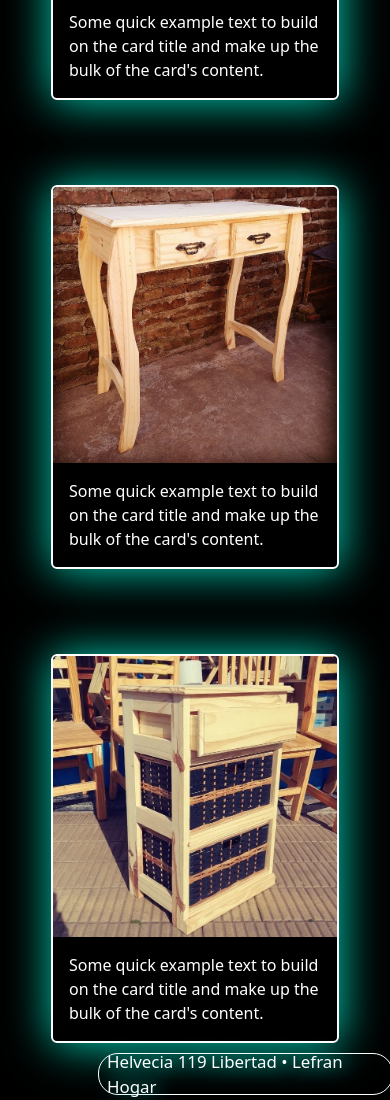
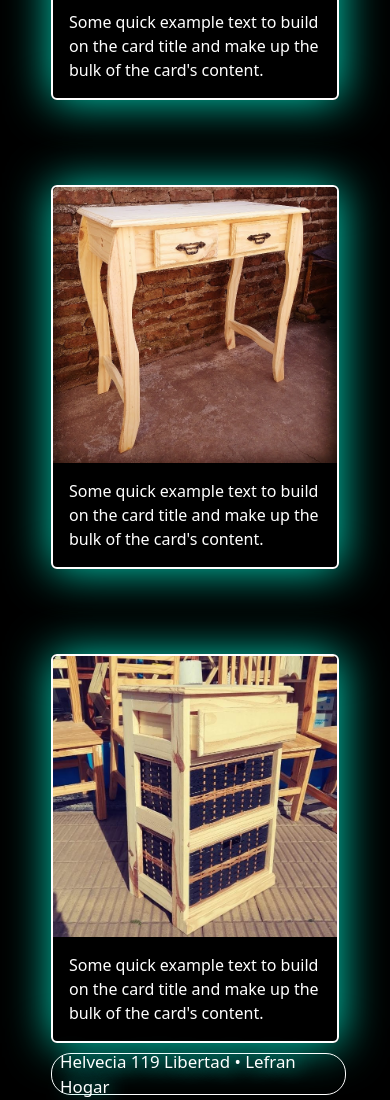
Before and after one commit to leandrolean/lefran, a plain HTML site: page paginas/pinturas.html in a window 390 px wide. Shown: the part 1023-2123 px from the top of the page. Drawn offline with nearby package versions, Linux system fonts and the light colour scheme; files whose address does not match are found by name.

Commit message:
continuamos dia 123123

```diff
--- a/sass/_body.scss
+++ b/sass/_body.scss
@@ -28,13 +28,13 @@
       &:hover {
         background-color: rgb(0, 0, 0);
         color: rgb(255, 255, 255);
-        box-shadow:5px 0px 20px rgb(2, 255, 221);
+        box-shadow: 5px 0px 20px rgb(2, 255, 221);
         border-radius: 20px;
         transition: 0.5;
       }
     }
-    .nav-item{
-      text-align:center;
+    .nav-item {
+      text-align: center;
     }
 
     .navbar-toggler-icon {
--- a/sass/_pintura.scss
+++ b/sass/_pintura.scss
@@ -67,7 +67,7 @@
     .footer2{
         top: 245vh;
         height: 5vh;
-        justify-content: center;
-        align-items: center;
+        left: 6vh;
+
     }
 }
--- a/sass/_titulos.scss
+++ b/sass/_titulos.scss
@@ -18,27 +18,6 @@
    text-shadow:5px 0px 20px rgb(2, 255, 221);
 
 }
-
-.footer2{
-    display: flex;
-    font-size: 2vh;
-    text-transform: capitalize;
-    color: white;
-   text-shadow:5px 0px 20px rgb(2, 255, 221);
-   border: 1.5px solid white;
-   border-radius: 20px;
-   padding: 1vh;
-   width: 35vh;
-   position: absolute;
-   bottom: 3%;
-   margin: 1vh auto ;
-   left: 40%;
-
-}
-
-
-
-
 
 
 /*footer*/
```
Also changed, not shown: sass/estilo.css, 1 other file.
